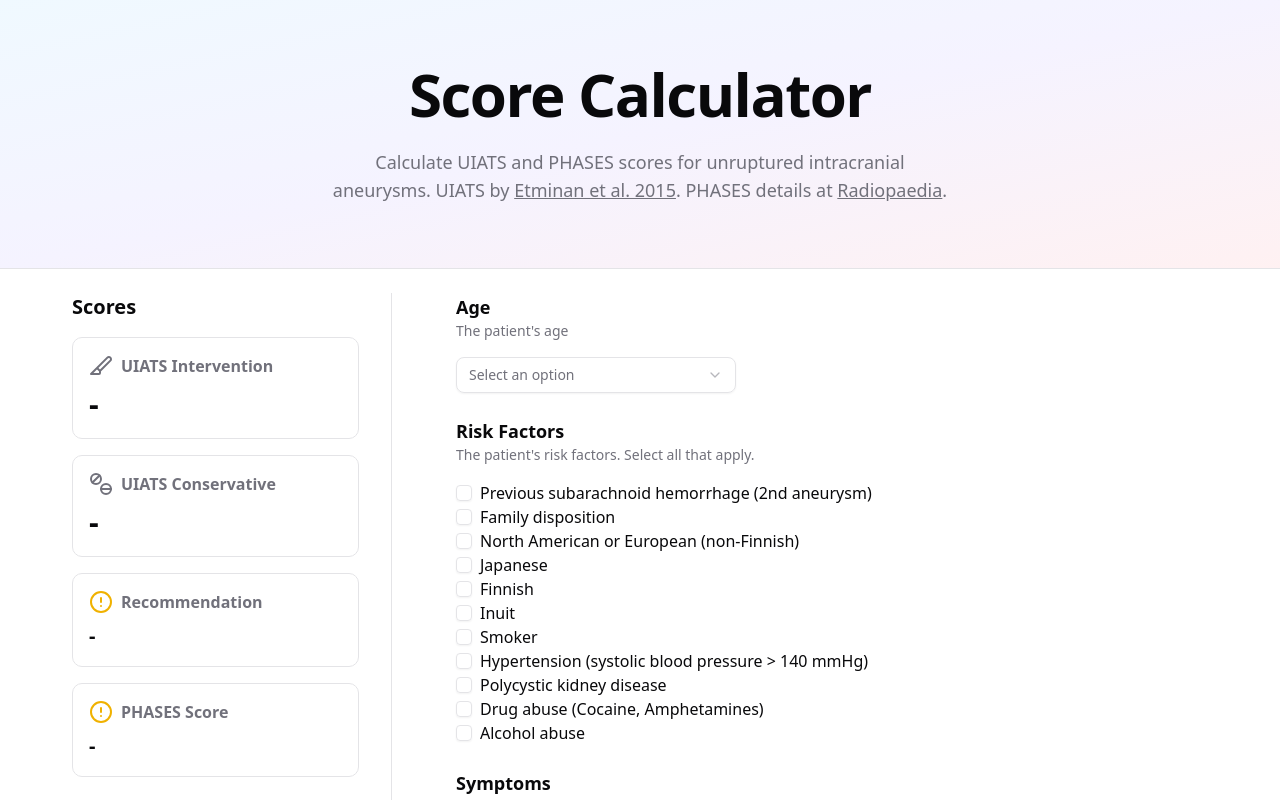
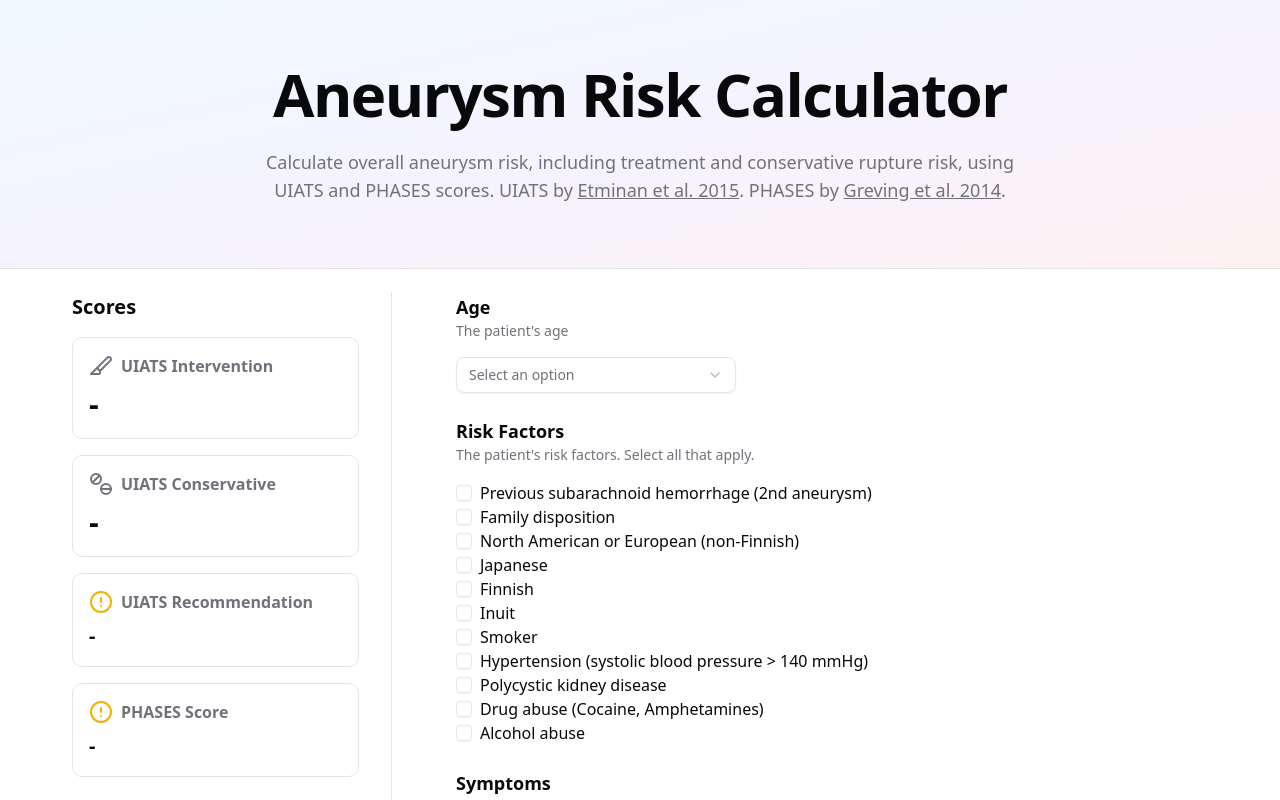
Before and after one commit to vacmar01/aneurysm, a Next.js app: page / in a window 1280 px wide. Shown: the top 800 px of the page. Built offline with nearby package versions, Linux system fonts and the light colour scheme.

Commit message:
changed copy accordingly.

```diff
--- a/app/page.tsx
+++ b/app/page.tsx
@@ -45,7 +45,7 @@ function RecommendationCard({ intervention, conservative, isEmpty }: UiatsScores
       <div className="p-4 border rounded-lg">
         <div className="flex items-center gap-2 mb-2 text-muted-foreground">
           <AlertCircle className="text-yellow-500" />
-          <h2 className="text-md font-bold">Recommendation</h2>
+          <h2 className="text-md font-bold">UIATS Recommendation</h2>
         </div>
         <p className="text-xl font-bold">-</p>
       </div>
@@ -162,14 +162,14 @@ export default function Home() {
       {/* hero */}
       <div className="bg-gradient-to-br from-sky-50 via-violet-50 to-rose-50 border-b">
         <div className="flex flex-col justify-center items-center space-y-2 py-16">
-          <div className="max-w-2xl text-center">
+          <div className="max-w-3xl text-center">
             <h1 className="scroll-m-20 text-3xl font-extrabold tracking-tight lg:text-6xl mb-6">
-              Score Calculator
+              Aneurysm Risk Calculator
             </h1>
             <p className="text-muted-foreground lg:text-lg text-balance">
-              Calculate UIATS and PHASES scores for unruptured intracranial aneurysms.
+              Calculate overall aneurysm risk, including treatment and conservative rupture risk, using UIATS and PHASES scores.
               UIATS by <a className="underline hover:text-foreground transition-colors" href="https://www.ncbi.nlm.nih.gov/pubmed/26276380" target="_blank" rel="noopener noreferrer">Etminan et al. 2015</a>.
-              PHASES details at <a className="underline hover:text-foreground transition-colors" href="https://radiopaedia.org/articles/phases-risk-prediction-score-1" target="_blank" rel="noopener noreferrer">Radiopaedia</a>.
+              PHASES by <a className="underline hover:text-foreground transition-colors" href="https://www.thelancet.com/journals/laneur/article/PIIS1474-4422(13)70263-1/abstract" target="_blank" rel="noopener noreferrer">Greving et al. 2014</a>.
             </p>
           </div>
         </div>
```
